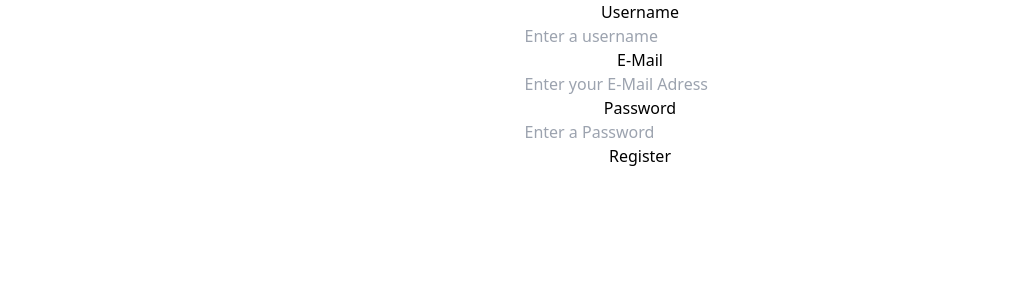
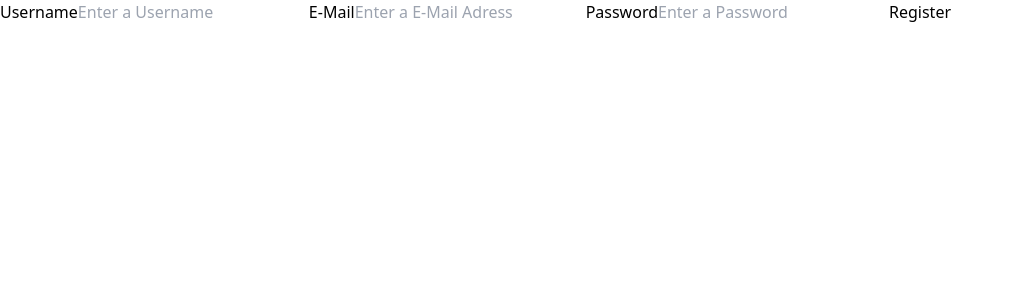
Before and after one commit to dennis1357qwq/CO2_Web-App, a React (Vite) app in the folder client/: page /register in a window 1280 px wide. Shown: the top 300 px of the page, without its empty margins (0-1013 px from the left). Built offline with nearby package versions, Linux system fonts and the light colour scheme.

Commit message:
further implementation login and register logic

```diff
--- a/client/src/components/LoginPage.tsx
+++ b/client/src/components/LoginPage.tsx
@@ -33,54 +33,44 @@ export default function LoginPage() {
       headers: { "Content-Type": "application/json" },
       body: JSON.stringify(user),
     })
-      .then((repsonse) => repsonse.json())
-      .then((data) => console.log(data));
-
-    // check for successful login
+      .then((repsonse) => {
+        if (repsonse.status == 404) {
+          setErrorMessage("Credentials are wrong / User does not exist!");
+          // setAuth ?? accessToken
+          setLoading(false);
+        } else if (repsonse.status == 200) {
           navigate("/dashboard");
           setLoading(false);
         }
+      })
+      .then((data) => console.log(data));
+  }
 
   return (
-    <div className="flex flex-col items-center justify-center text-center">
-      <div className="">
-        <label htmlFor="email" className="">
-          E-Mail
-        </label>
-        <div className="">
+    <form onSubmit={handleSignIn}>
+      <label htmlFor="email">E-Mail</label>
       <input
         type="email"
         id="email"
-            className=""
         placeholder="Enter your E-Mail Adress"
         value={signInEmail}
-            //onClick={(event) => console.log(event)}
         onChange={(e) => handleSignInEmailFieldChange(e)}
       />
-        </div>
-        <label htmlFor="password" className="">
-          Password
-        </label>
-        <div className="">
+      <label htmlFor="password">Password</label>
       <input
         type="password"
         id="password"
-            className=""
         placeholder="Enter your Password"
         value={signInPassword}
-            //onClick={(event) => console.log(event)}
         onChange={(e) => handleSignInPasswordFieldChange(e)}
       />
-        </div>
-        <button className="" disabled={loading} onClick={handleSignIn}>
+      <button type="submit" disabled={loading} onClick={handleSignIn}>
         Login
-        </button>{" "}
-        &nbsp; &nbsp;
+      </button>
       <NavLink to="/register">
         <button className="">Sign Up</button>
       </NavLink>
       <p className="text-red-900">{errorMessage}</p>
-      </div>
-    </div>
+    </form>
   );
 }
--- a/client/src/components/RegisterPage.tsx
+++ b/client/src/components/RegisterPage.tsx
@@ -42,63 +42,50 @@ export default function RegisterPage() {
       headers: { "Content-Type": "application/json" },
       body: JSON.stringify(user),
     })
-      .then((response) => response.json())
-      .then((data) => console.log(data));
-    // check for error and print ?
-
+      .then((response) => {
+        if (response.status == 400) {
+          setErrorMessage("Username or E-Mail already in Use!");
+          setLoading(false);
+        } else if (response.status == 200) {
           setLoading(false);
           navigate("/");
         }
+      })
+      .then((data) => console.log(data));
+    // check for error and print ?
+    // success message !
+  }
 
   return (
-    <div className="flex flex-col items-center justify-center text-center">
-      <div className="">
-        <label htmlFor="username" className="">
-          Username
-        </label>
-        <div className="">
+    <form onSubmit={handleRegister}>
+      <label htmlFor="username">Username</label>
       <input
-            type="username"
+        type="text"
         id="username"
-            className=""
-            placeholder="Enter a username"
+        placeholder="Enter a Username"
         value={username}
         onChange={(e) => handleRegisterUsernameFieldChange(e)}
-          ></input>
-        </div>
-        <label htmlFor="email" className="">
-          E-Mail
-        </label>
-        <div className="">
+      />
+      <label htmlFor="email">E-Mail</label>
       <input
         type="email"
         id="email"
-            className=""
-            placeholder="Enter your E-Mail Adress"
+        placeholder="Enter a E-Mail Adress"
         value={registerEmail}
         onChange={(e) => handleRegisterEmailFieldChange(e)}
       />
-        </div>
-
-        <label htmlFor="password" className="">
-          Password
-        </label>
-        <div className="">
+      <label htmlFor="password">Password</label>
       <input
         type="password"
         id="password"
-            className=""
         placeholder="Enter a Password"
         value={registerPassword}
         onChange={(e) => handleRegisterPasswordFieldChange(e)}
       />
-        </div>
-
-        <button className="" disabled={loading} onClick={handleRegister}>
+      <button type="submit" disabled={loading} onClick={handleRegister}>
         Register
       </button>
       <p className="text-red-900">{errorMessage}</p>
-      </div>
-    </div>
+    </form>
   );
 }
```
Also changed, not shown: 2 other files (tests, documents, lock files or other folders). Lines whose indentation alone changed are shown as unchanged.
